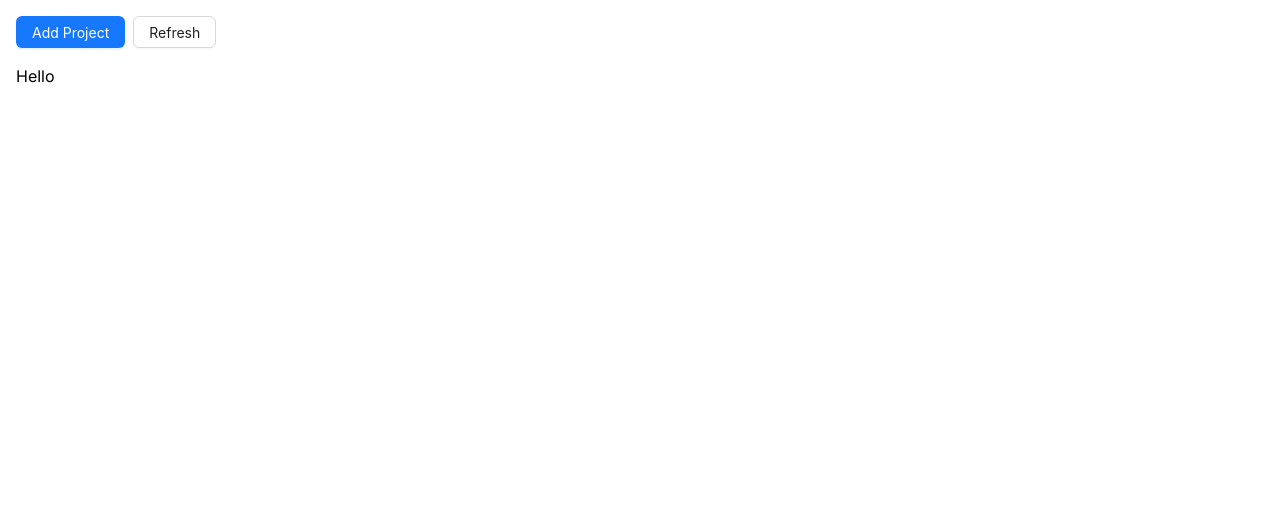
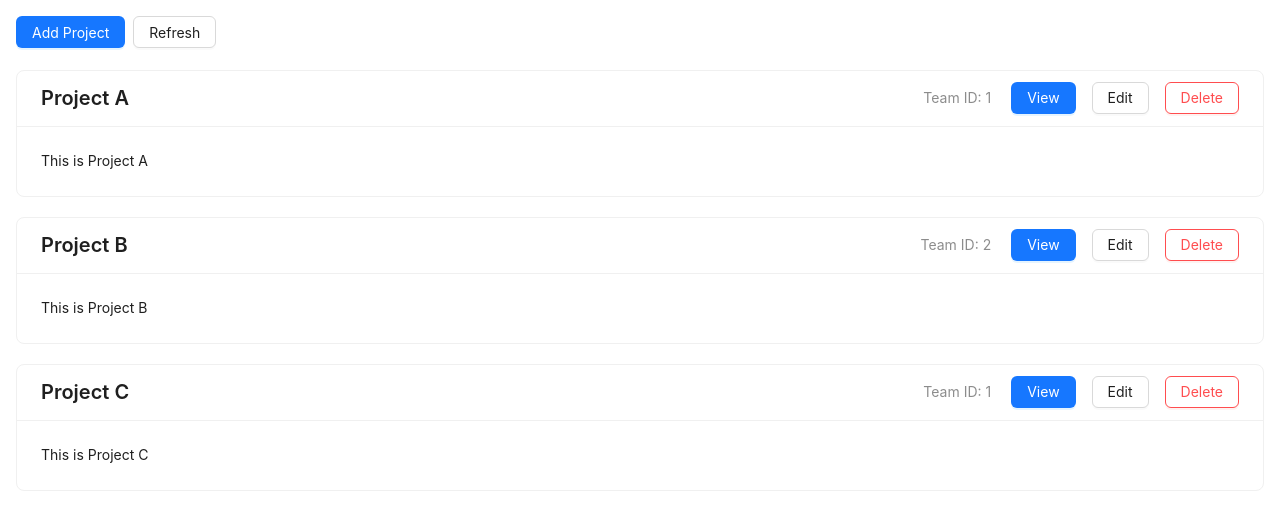
Before and after one commit to JH-Jitu/check, a Next.js app: page /projects in a window 1280 px wide. Shown: the top 530 px of the page. Built offline with nearby package versions, Linux system fonts and the light colour scheme.

Commit message:
project view and delete worked

```diff
--- a/src/app/api/fetchAPI.js
+++ b/src/app/api/fetchAPI.js
@@ -4,3 +4,15 @@ export const fetchProjects = async () => {
   const response = await axios.get("/api/mock-api?resource=projects");
   return response.data;
 };
+
+export const updateProject = async (data) => {
+  const response = await axios.put(
+    `/api/mock-api?resource=projects&id=${data.id}`,
+    data
+  );
+  return response.data;
+};
+
+export const deleteProject = async (id) => {
+  await axios.delete(`/api/mock-api?resource=projects&id=${id}`);
+};
--- a/src/app/api/mock-api/projects.json
+++ b/src/app/api/mock-api/projects.json
@@ -6,10 +6,10 @@
     "teamId": 1
   },
   {
-    "id": 2,
     "name": "Project B",
     "description": "This is Project B",
-    "teamId": 2
+    "teamId": 2,
+    "id": 2
   },
   {
     "id": 3,
--- a/src/app/projects/page.js
+++ b/src/app/projects/page.js
@@ -4,9 +4,9 @@ import { useEffect } from "react";
 import { Button, Space, Spin } from "antd";
 import { useQuery } from "@tanstack/react-query";
 import { fetchProjects } from "../api/fetchAPI";
-import useStore from "@/store/projectStore/projectStore";
 import useProjectStore from "@/store/projectStore/projectStore";
 import useAuthStore from "@/store/authStore/authStore";
+import ProjectList from "@/components/ProjectList/ProjectList";
 // import ProjectList from '../../components/ProjectList';
 
 const ProjectsOverviewPage = () => {
@@ -46,7 +46,3 @@ const ProjectsOverviewPage = () => {
 };
 
 export default ProjectsOverviewPage;
-
-const ProjectList = () => {
-  return <div>Hello</div>;
-};
--- /dev/null
+++ b/src/components/ProjectList/ProjectList.js
@@ -0,0 +1,141 @@
+"use client";
+
+import { deleteProject, updateProject } from "@/app/api/fetchAPI";
+import { useMutation, useQueryClient } from "@tanstack/react-query";
+import { Button, Card, Form, Input, Modal, Space, Typography } from "antd";
+import React, { useState } from "react";
+
+const { Title, Text } = Typography;
+
+const ProjectList = ({ projects }) => {
+  const [isModalOpen, setIsModalOpen] = useState(false);
+  const [selectedProject, setSelectedProject] = useState(null);
+  const [form] = Form.useForm();
+  const queryClient = useQueryClient();
+
+  const { mutate: updateProjectMutation } = useMutation({
+    mutationFn: updateProject,
+    onSuccess: () => {
+      queryClient.invalidateQueries(["projects"]);
+      setIsModalOpen(false);
+    },
+  });
+
+  const { mutate: deleteProjectMutation } = useMutation({
+    mutationFn: deleteProject,
+    onSuccess: () => {
+      queryClient.invalidateQueries(["projects"]);
+    },
+  });
+
+  const handleViewProject = (project) => {
+    // Handle view project logic here
+    console.log("View project:", project);
+  };
+
+  const handleEditProject = (project) => {
+    setSelectedProject(project);
+    form.setFieldsValue(project);
+    setIsModalOpen(true);
+  };
+
+  const handleDeleteProject = (id) => {
+    deleteProjectMutation(id);
+  };
+
+  const handleModalOk = () => {
+    form.validateFields().then((values) => {
+      updateProjectMutation({ ...values, id: selectedProject.id });
+    });
+  };
+
+  const handleModalCancel = () => {
+    setIsModalOpen(false);
+    setSelectedProject(null);
+    form.resetFields();
+  };
+
+  return (
+    <div className="">
+      <Space size={20} direction="vertical" className="w-full">
+        {projects.map((project) => (
+          <Card
+            key={project.id}
+            title={
+              <Title level={4} style={{ marginBottom: 0 }}>
+                {project.name}
+              </Title>
+            }
+            extra={
+              <>
+                {" "}
+                <Text type="secondary" className="mr-5">
+                  Team ID: {project.teamId}
+                </Text>
+                <Space size="middle" direction="horizontal">
+                  <Button
+                    type="primary"
+                    onClick={() => handleViewProject(project)}
+                  >
+                    View
+                  </Button>
+                  <Button
+                    type="default"
+                    onClick={() => handleEditProject(project)}
+                  >
+                    Edit
+                  </Button>
+                  <Button
+                    type="default"
+                    onClick={() => handleDeleteProject(project.id)}
+                    danger
+                  >
+                    Delete
+                  </Button>
+                </Space>
+              </>
+            }
+            className="w-full"
+          >
+            <div className="grid grid-cols-2">
+              <Text>{project.description}</Text>
+            </div>
+          </Card>
+        ))}
+      </Space>
+
+      <Modal
+        title={selectedProject ? `Edit Project: ${selectedProject.name}` : ""}
+        open={isModalOpen}
+        onOk={handleModalOk}
+        onCancel={handleModalCancel}
+      >
+        <Form form={form} layout="vertical">
+          <Form.Item
+            name="name"
+            label="Project Name"
+            rules={[{ required: true, message: "Please enter a project name" }]}
+          >
+            <Input />
+          </Form.Item>
+          <Form.Item
+            name="description"
+            label="Description"
+            rules={[{ required: true, message: "Please enter a description" }]}
+          >
+            <Input.TextArea />
+          </Form.Item>
+          <Form.Item
+            name="teamId"
+            label="Team ID"
+            rules={[{ required: true, message: "Please enter a team ID" }]}
+          >
+            <Input type="number" />
+          </Form.Item>
+        </Form>
+      </Modal>
+    </div>
+  );
+};
+
+export default ProjectList;
--- a/src/mock-api/mock-api.js
+++ b/src/mock-api/mock-api.js
@@ -13,7 +13,7 @@ const mockAPIHandler = async (req) => {
   const searchParams = new URLSearchParams(urlFor.searchParams);
   const resource = searchParams.get("resource");
   const id = searchParams.get("id");
-  console.log({ resource });
+  console.log({ id });
   // const { id } = query || {};
 
   if (!resource) {
@@ -57,8 +57,21 @@ const mockAPIHandler = async (req) => {
           headers: { "Content-Type": "application/json" },
         });
       case "PUT":
+        console.log("working here");
         if (id) {
           const itemIndex = data.findIndex((d) => d.id === parseInt(id));
+
+          // console.log({ body: body });
+          async function streamToString(stream) {
+            const chunks = [];
+            for await (const chunk of stream) {
+              chunks.push(chunk);
+            }
+            return Buffer.concat(chunks).toString("utf8");
+          }
+          const body = await streamToString(req.body);
+
+          console.log({ body });
           if (itemIndex !== -1) {
             const updatedItem = { ...JSON.parse(body), id: parseInt(id) };
             data[itemIndex] = updatedItem;
```
